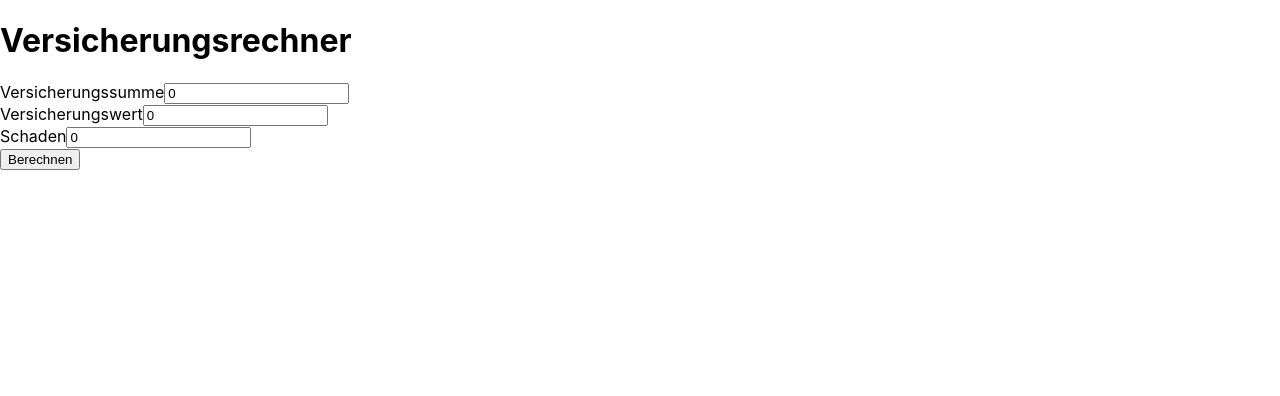
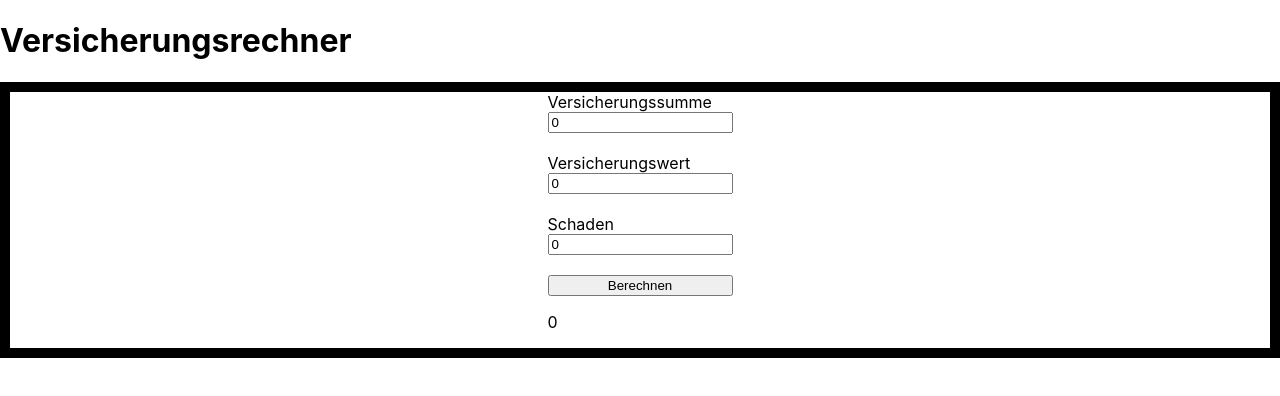
Before and after one commit to azhaarmohamed20/versicherungsrechner_mohamed, a React (Create React App) app: page / in a window 1280 px wide. Shown: the top 396 px of the page. Built offline with nearby package versions, Linux system fonts and the light colour scheme.

Commit message:
Calc fertig implementiert, gestylt

```diff
--- a/src/components/calculator.js
+++ b/src/components/calculator.js
@@ -1,10 +1,12 @@
 import { useState } from "react"
+import './style.css';
 
 export default function Calculator(){
     const [formValues, setFormValues] = useState ({
         summe: 0,
         wert: 0,
-        schaden: 0
+        schaden: 0,
+        ergebnis: 0
     });
 
     const handleOnChange = (event) =>{
@@ -16,14 +18,15 @@ export default function Calculator(){
     };
 
     function onclick(){
-        let result = (formValues.summe/ formValues.wert) * formValues.schaden
-        console.log(result);
+       setFormValues({
+            ...formValues, ergebnis: formValues.summe / formValues.wert * formValues.schaden
+       })
     }
 
 
 
     return (
-        <div>
+        <div className="calculator">
             <label>Versicherungssumme</label>
             <input type="number" name="summe" value={formValues.summe} onChange={handleOnChange}></input>
             <br></br>
@@ -34,6 +37,7 @@ export default function Calculator(){
             <input type="number" name="schaden" value={formValues.schaden} onChange={handleOnChange}></input>
             <br></br>
             <button onClick={onclick}>Berechnen</button>
+            <p>{formValues.ergebnis}</p>
         </div>
     )
 }
--- a/src/components/style.css
+++ b/src/components/style.css
@@ -0,0 +1,6 @@
+.calculator {
+    display: grid;
+    justify-content: center;
+    border: 10px solid;
+    border-color: black;
+}
```
